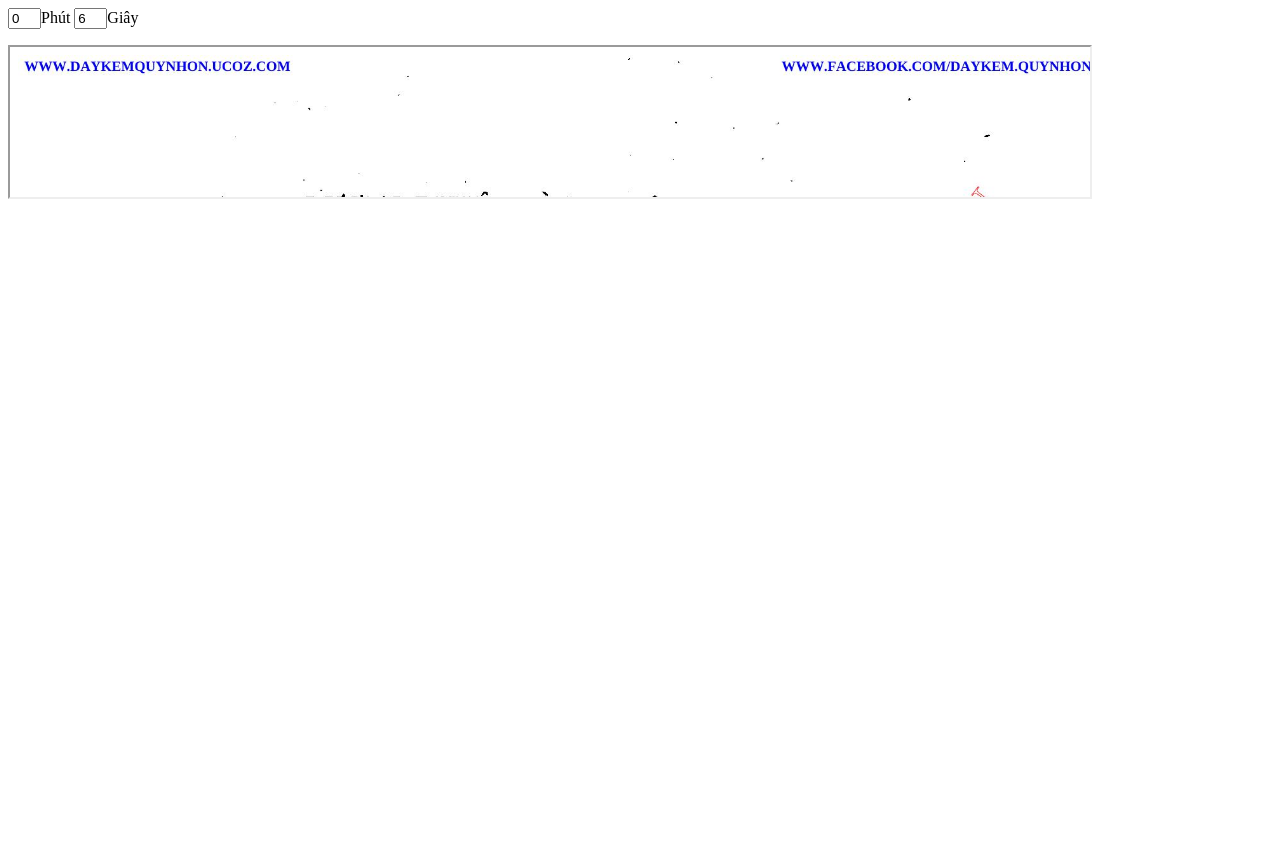
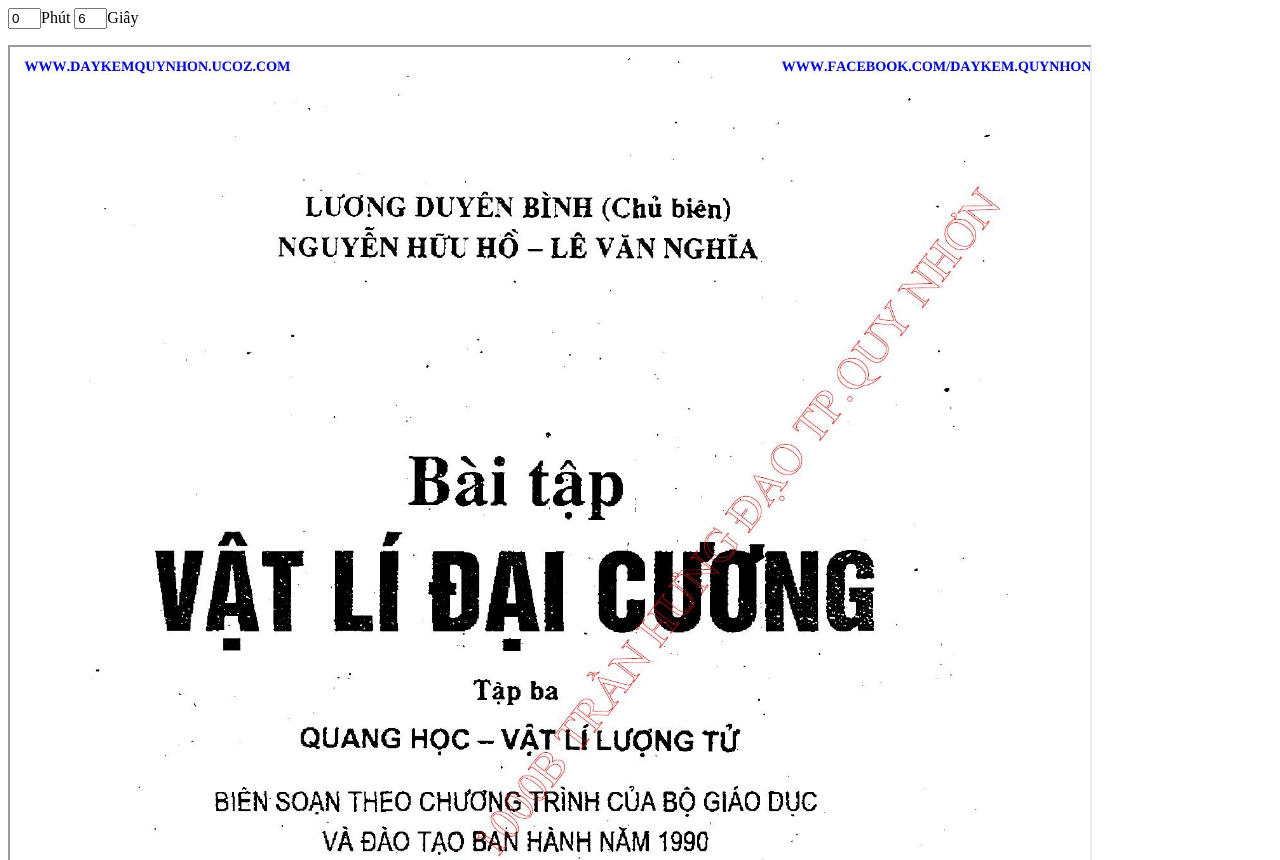
Before and after one commit to monhoc2/monhoc2.github.io, a plain HTML site: page baiTapVatLyTap3LuongDuyenBinh2.html in a window 1280 px wide. Shown: the top 860 px of the page. Before the commit the page ends 800 px from the top, so only its background shows below. Drawn offline with Linux system fonts and the light colour scheme.

Commit message:
Update baiTapVatLyTap3LuongDuyenBinh2.html

```diff
--- a/baiTapVatLyTap3LuongDuyenBinh2.html
+++ b/baiTapVatLyTap3LuongDuyenBinh2.html
@@ -21,5 +21,5 @@ hengio=setTimeout("baogio();",1000);
 </form>
 
 <body onload="baogio()">
-<iframe src="baiTapVatLyTap3LuongDuyenBinh.html" width="1080" title="Iframe Example"></iframe>
+<iframe src="baiTapVatLyTap3LuongDuyenBinh.html" width="1080" height="1700" title="Iframe Example"></iframe>
     </body>
```
